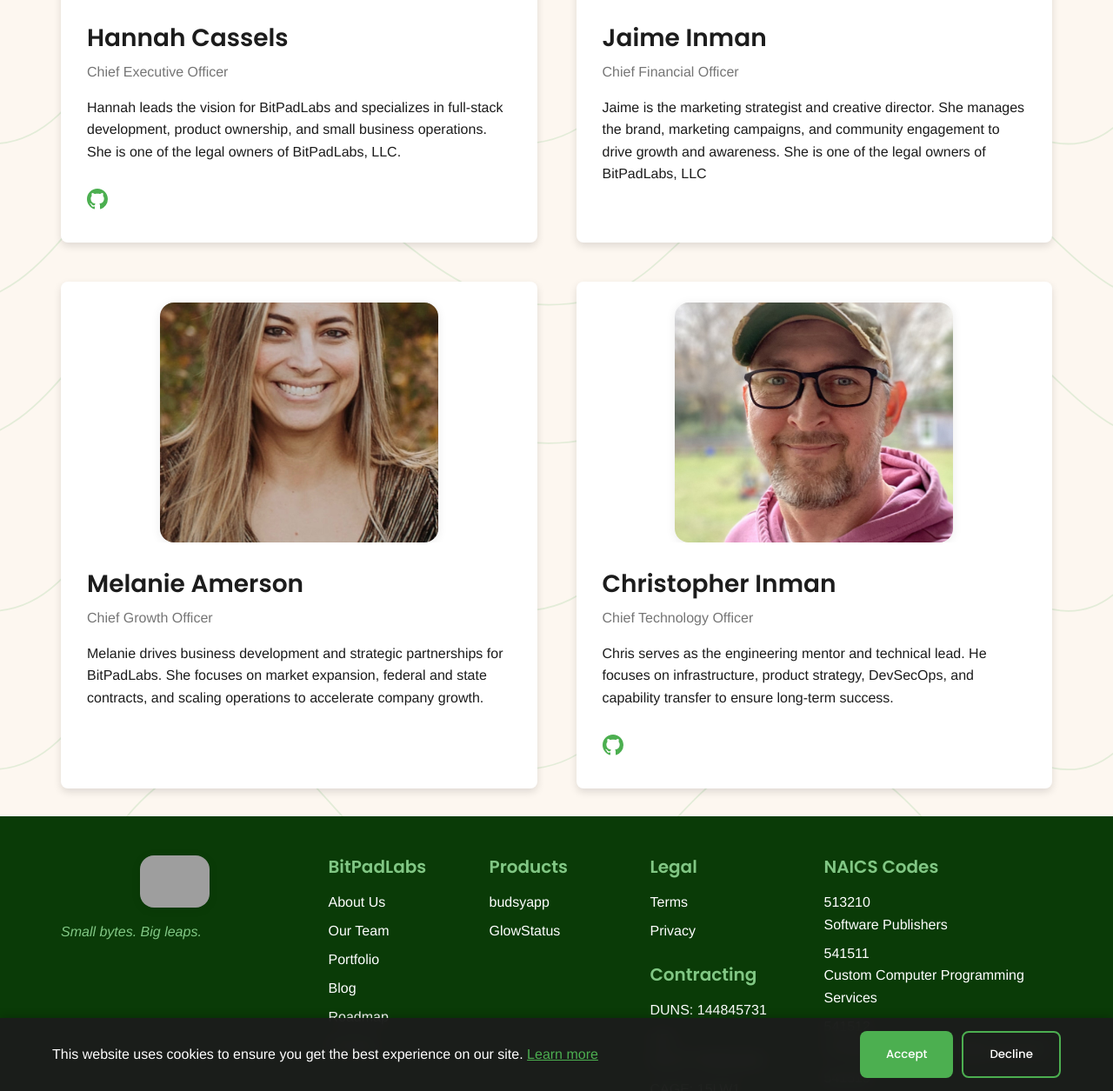
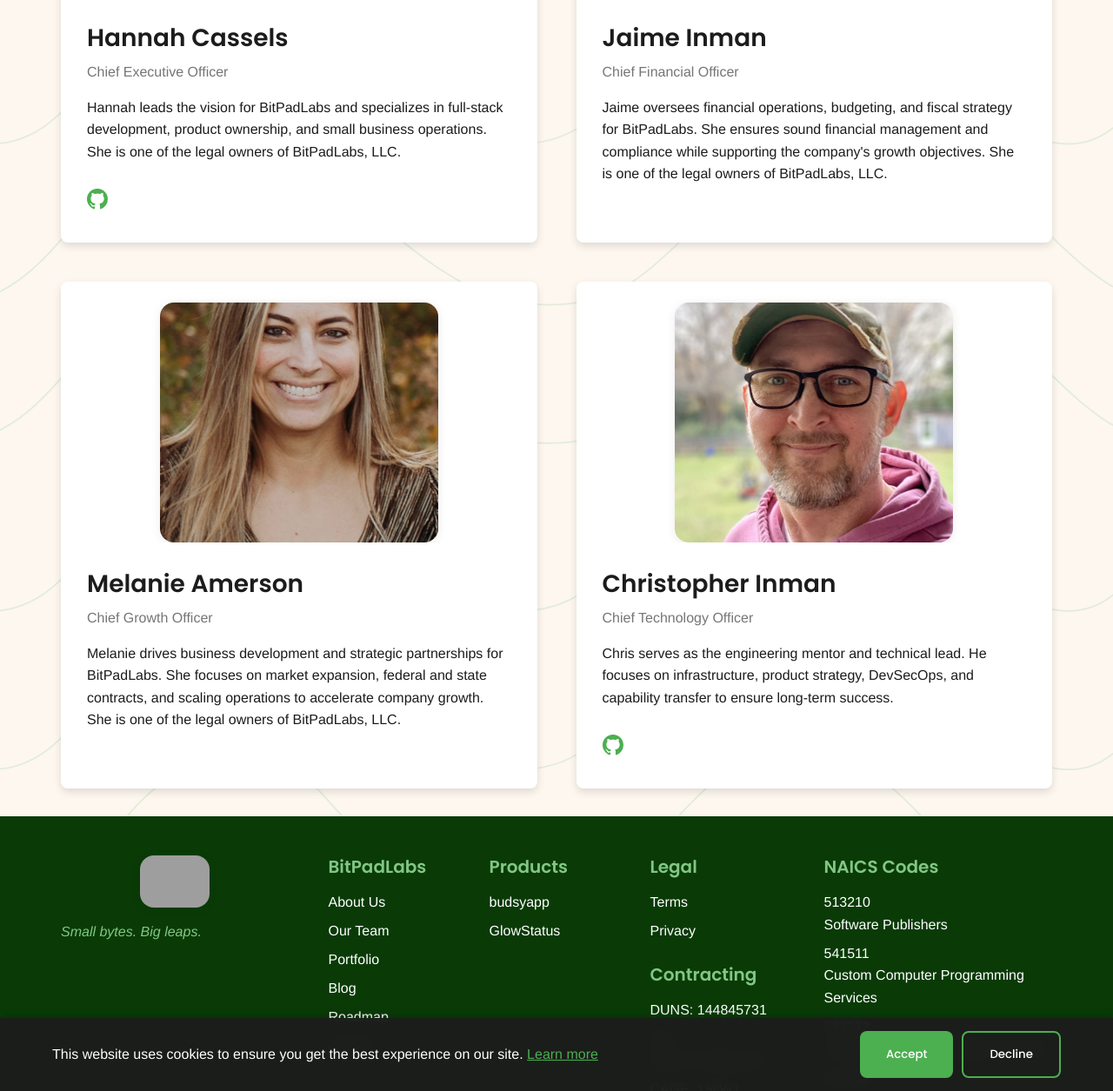
Before and after one commit to BitPadLabs/BitPadLabs-Site, a Jekyll site: the page built from team.html, in a window 1280 px wide and 1400 px high, scrolled down 410 px, cut to the strip 145-1400 px from the top of the window. Shown: the whole strip at 87% size. Built offline with Jekyll 4.4.1, drawn with Linux system fonts in a browser that asks for light colours; grey boxes are pictures that could not be loaded.

Commit message:
cfo updates

```diff
--- a/_data/team.yml
+++ b/_data/team.yml
@@ -11,9 +11,9 @@
   role: Chief Financial Officer
   image: jaime4.jpeg
   bio: >-
-    Jaime is the marketing strategist and creative director. She manages the brand,
-    marketing campaigns, and community engagement to drive growth and awareness.  She
-    is one of the legal owners of BitPadLabs, LLC
+    Jaime oversees financial operations, budgeting, and fiscal strategy for BitPadLabs.
+    She ensures sound financial management and compliance while supporting the company's
+    growth objectives. She is one of the legal owners of BitPadLabs, LLC.
 
 - name: Melanie Amerson
   role: Chief Growth Officer
@@ -21,7 +21,7 @@
   bio: >-
     Melanie drives business development and strategic partnerships for BitPadLabs.
     She focuses on market expansion, federal and state contracts, and scaling operations
-    to accelerate company growth.
+    to accelerate company growth. She is one of the legal owners of BitPadLabs, LLC.
 
 - name: Christopher Inman
   role: Chief Technology Officer
```
